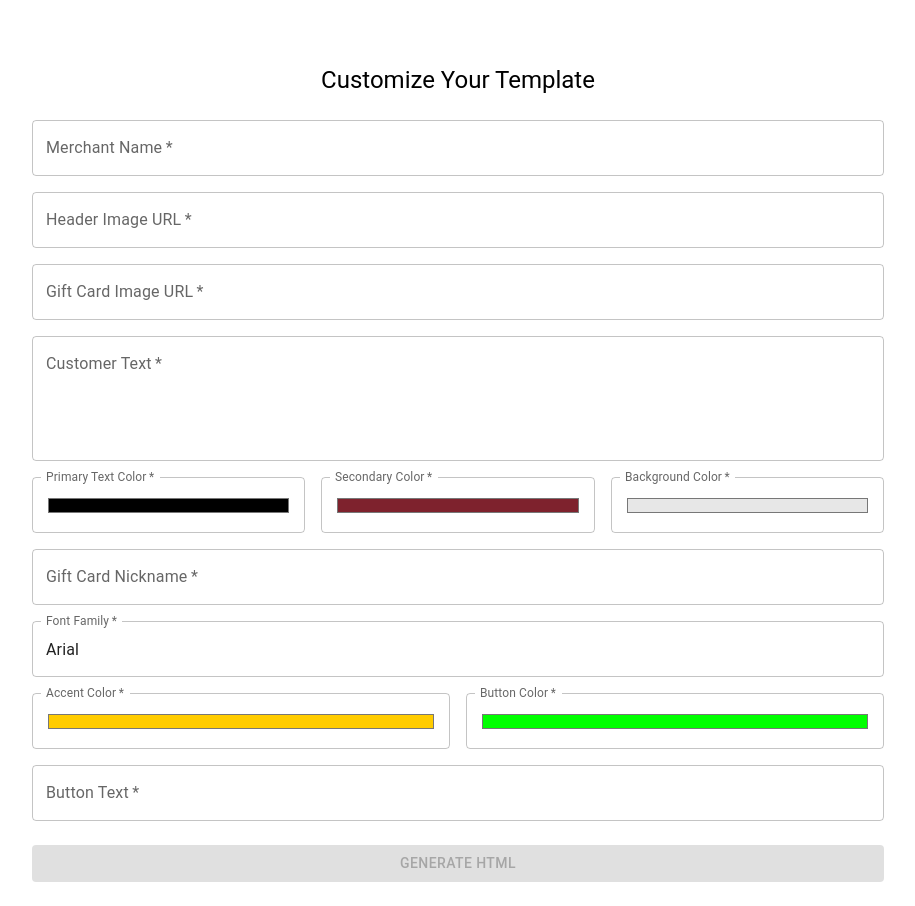
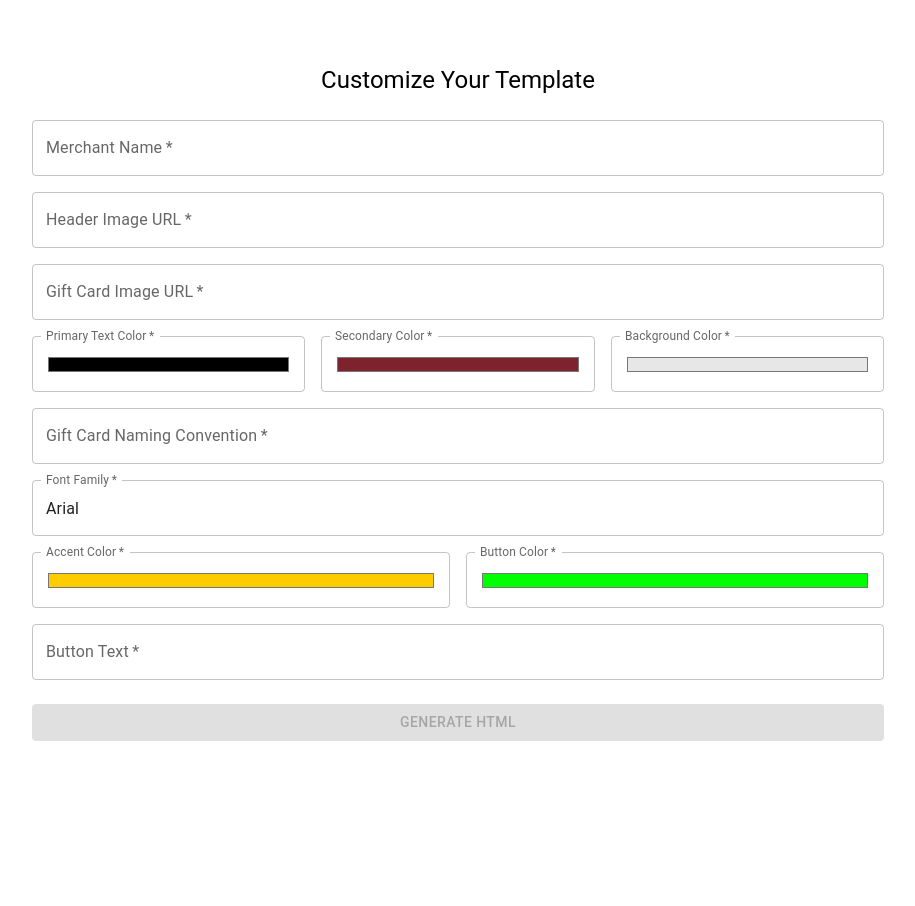
Before and after one commit to bryandiazdev/templategenerator, a React (Create React App) app: page / in a window 1280 px wide. Shown: the whole page, without its empty margins (182-1097 px from the left). After the commit the page ends 800 px from the top, so only its background shows below. Built offline with nearby package versions, Linux system fonts and the light colour scheme.

Commit message:
changes applied

```diff
--- a/src/components/CustomizationForm.js
+++ b/src/components/CustomizationForm.js
@@ -7,7 +7,6 @@ export default function CustomizationForm() {
     senderNickname: '',
     customerNickname: '',
     giftValue: '',
-    customerText: '',
     emailURL: '',
     secureURLAndKey: '',
     headerImage: '',
@@ -41,7 +40,7 @@ export default function CustomizationForm() {
         <Box component="form" noValidate onSubmit={handleSubmit} sx={{ mt: 3 }}>
           <Grid container spacing={2}>
             {textFieldData.concat([
-              { id: 'giftCardNickname', label: 'Gift Card Nickname', xs: 12 },
+              { id: 'giftCardNickname', label: 'Gift Card Naming Convention', xs: 12 },
               { id: 'fontFamily', label: 'Font Family', xs: 12 },
               { id: 'accentColor', label: 'Accent Color', xs: 12, sm: 6, type: 'color' },
               { id: 'buttonColor', label: 'Button Color', xs: 12, sm: 6, type: 'color' },
@@ -64,7 +63,7 @@ export default function CustomizationForm() {
                 />
               </Grid>
             ))}
-            <Button disabled={!formData.merchantName.length > 0 || !formData.specialImage.length > 0 || !formData.headerImage.length > 0 || !formData.customerText.length > 0 || !formData.buttonText.length > 0} type="submit" fullWidth variant="contained" sx={{ mt: 3, mb: 2, ml: 2 }}>
+            <Button disabled={!formData.merchantName.length > 0 || !formData.specialImage.length > 0 || !formData.headerImage.length > 0 || !formData.buttonText.length > 0} type="submit" fullWidth variant="contained" sx={{ mt: 3, mb: 2, ml: 2 }}>
               Generate HTML
             </Button>
           </Grid>
@@ -78,7 +77,6 @@ const textFieldData = [
     {id: 'merchantName', label: 'Merchant Name', xs: 12},
   { id: 'headerImage', label: 'Header Image URL', xs: 12 },
   { id: 'specialImage', label: 'Gift Card Image URL', xs: 12 },
-  { id: 'customerText', label: 'Customer Text', xs: 12, multiline: true, rows: 4 },
   { id: 'primaryColor', label: 'Primary Text Color', xs: 12, sm: 4, type: 'color' },
   { id: 'secondaryColor', label: 'Secondary Color', xs: 12, sm: 4, type: 'color' },
   { id: 'backgroundColor', label: 'Background Color', xs: 12, sm: 4, type: 'color' },
--- a/src/components/htmlGeneration.js
+++ b/src/components/htmlGeneration.js
@@ -181,7 +181,7 @@ export const generateHtmlContent = (formData) => {
                                                             <tr>
                                                                 <td class="pad" height="39" style="padding-bottom:5px;padding-top:5px;">
                                                                     <div style="direction:ltr;line-height:120%;text-align:left;mso-line-height-alt:19.2px;">
-                                                                        <p style="margin: 0;font-family:${formData.fontFamily};color:${formData.primaryColor};font-size:16px;letter-spacing:1px">&nbsp;{{Sender Nickname}}</p>
+                                                                        <p style="margin: 0;font-family:${formData.fontFamily};color:${formData.primaryColor};font-size:16px;letter-spacing:1px">&nbsp;{{Customer Nickname}}</p>
                                                                     </div>
                                                                 </td>
                                                             </tr>
@@ -190,7 +190,7 @@ export const generateHtmlContent = (formData) => {
                                                             <tr>
                                                                 <td class="pad" height="39" style="padding-bottom:5px;padding-top:5px;">
                                                                     <div style="direction:ltr;line-height:120%;text-align:left;mso-line-height-alt:19.2px;">
-                                                                        <p style="margin: 0;font-family:${formData.fontFamily};color:${formData.primaryColor};font-size:16px;letter-spacing:1px">&nbsp;{{Customer Nickname}}</p>
+                                                                        <p style="margin: 0;font-family:${formData.fontFamily};color:${formData.primaryColor};font-size:16px;letter-spacing:1px">&nbsp;{{Sender Nickname}}</p>
                                                                     </div>
                                                                 </td>
                                                             </tr>
@@ -275,7 +275,7 @@ export const generateHtmlContent = (formData) => {
                                                             <tr>
                                                                 <td class="pad" style="padding-bottom:25px;padding-top:10px;word-wrap: break-word;word-break:break-all ">
                                                                     <div style="color:#101112;direction:ltr;font-family: ${formData.fontFamily};font-size:14px;font-weight:400;letter-spacing:0px;line-height:120%;text-align:center;mso-line-height-alt:16.8px;">
-                                                                        <p style="margin: 0;text-align: left;word-wrap: break-word; word-break:break-all; font-family:'arvo', Helvetica, Arial,sans-serif ">${formData.customerText}</p>
+                                                                        <p style="margin: 0;text-align: left;word-wrap: break-word; word-break:break-all; font-family:'arvo', Helvetica, Arial,sans-serif ">{{Customer Text}}</p>
                                                                     </div>
                                                                 </td>
                                                             </tr>
```
